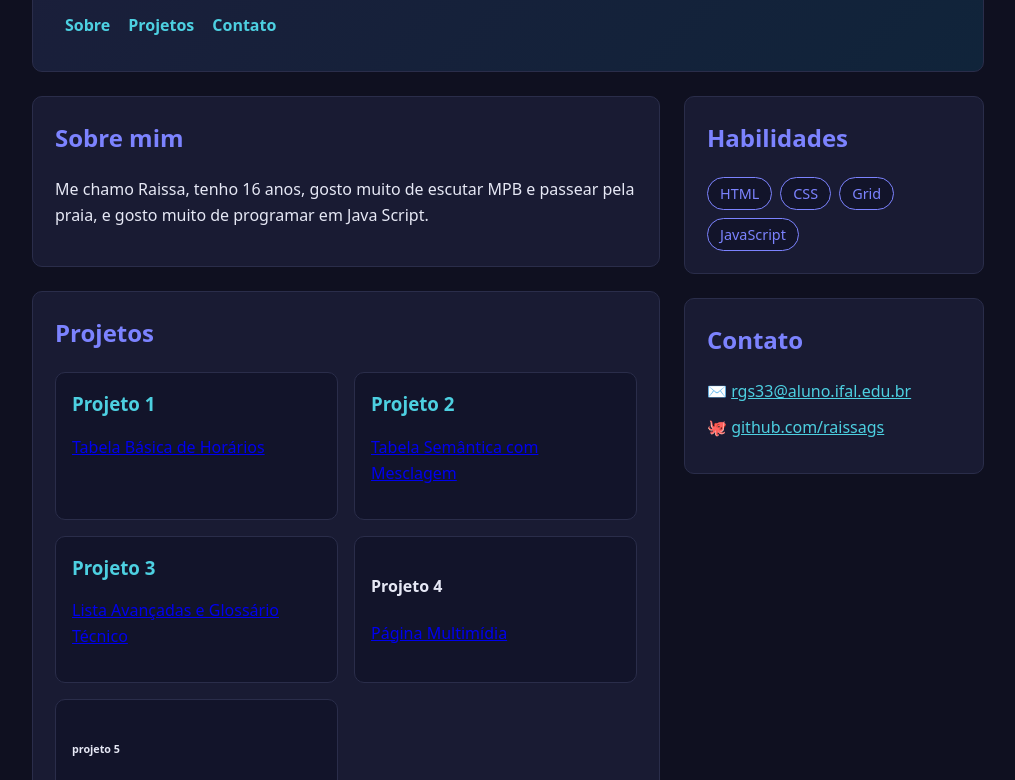
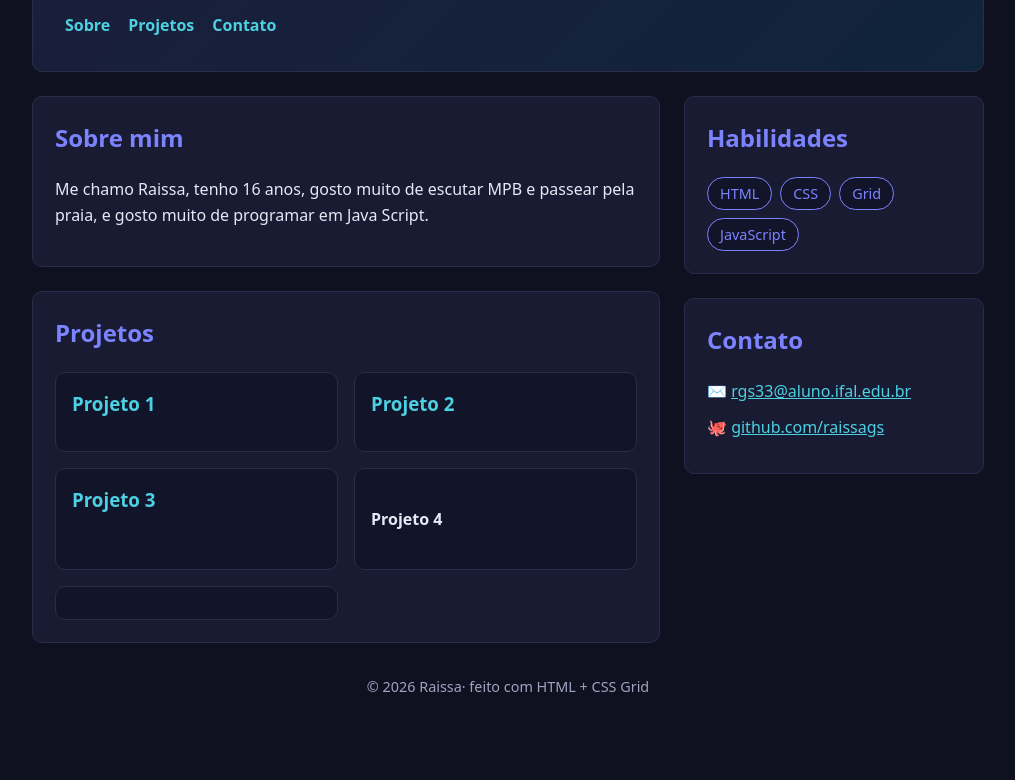
Before and after one commit to raissags/raissags.github.io, a plain HTML site: page index.html in a window 1280 px wide. Shown: the part 153-933 px from the top of the page, without its empty margins (132-1147 px from the left). After the commit the page ends 884 px from the top, so only its background shows below. Drawn offline with Linux system fonts and the light colour scheme.

Commit message:
Update index.html

```diff
--- a/index.html
+++ b/index.html
@@ -50,25 +50,23 @@
           <article class="projeto">
             <h3>Projeto 1</h3>
 
-            <p><a href="cap4/at01.html">Tabela Básica de Horários</a></p>
+            <p><a href="cap4/at01.html"></a></p>
 
           </article>
           <article class="projeto">
             <h3>Projeto 2</h3>
-            <p><a href="cap4/at02.html">Tabela Semântica com Mesclagem</a></p>
+            <p><a href="cap4/at02.html"></a></p>
           </article>
           <article class="projeto">
             <h3>Projeto 3</h3>
-            <p><a href="cap4/at03.html">Lista Avançadas e Glossário Técnico</a></p>
+            <p><a href="cap4/at03.html"></a></p>
           </article>
           <article class="projeto">
             <h4>Projeto 4</h4>
-            <p><a href="cap4/at04.html">Página Multimídia</a></p>
+            <p><a href="cap4/at04.html"></a></p>
           </article>
           <article class="projeto">
-            <h6>projeto 5</h6>
-            <p><a href="loja/index.html">.</a></p>
-          </article>
+
         </div>
       </section>
     </main>
```
